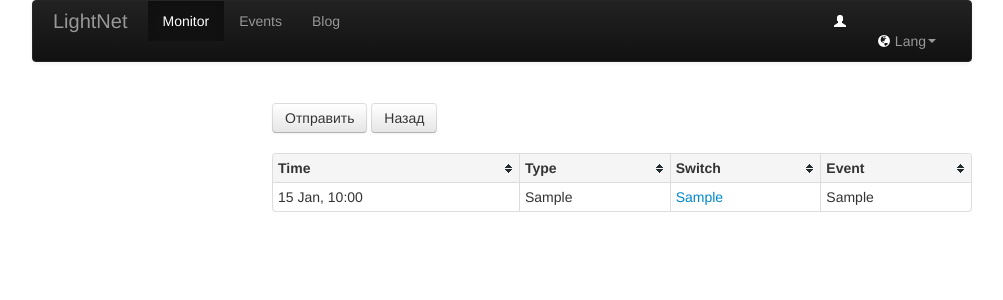
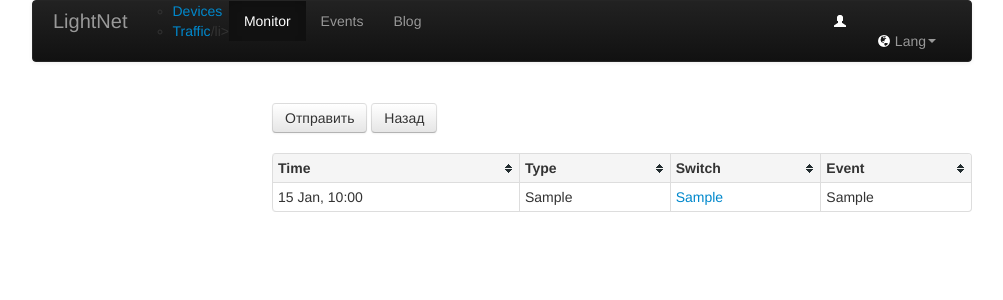
Before and after one commit to aleosd/sw_mon, a Django app: template templates/mon/edit.html in a window 1280 px wide. Shown: the top 300 px of the page, without its empty margins (138-1141 px from the left). Run offline with Django 3.2, Linux system fonts and the light colour scheme; the template is opened without the code that fills it: most values are stand-ins (such as "Sample title", 1, 10 or a date in 2020); some libraries are stand-ins or nearby versions.

Commit message:
preparing for pages with traffic graphs

```diff
--- a/templates/base.html
+++ b/templates/base.html
@@ -26,6 +26,12 @@
             {% block navbar %}
             <a class="brand" href="/">LightNet</a>
             <ul class="nav">
+                <li class="dropdown">
+                    <ul class="'dropdown-mwnu">
+                        <li><a href="/mon/">{% trans "Devices" %}</a></li>
+                        <li><a href="/mon/traf">{% trans "Traffic" %}</a>/li>
+                    </ul>
+                </li>
                 <li class="active"><a href="/mon/">{% trans "Monitor" %}</a></li>
                 <li><a href="/mon/events/all/">{% trans "Events" %}</a></li>
                 <li><a href="/blog/">{% trans "Blog" %}</a></li>
```
Also changed, not shown: switches/tests/test_views.py (+5 -15 lines).
